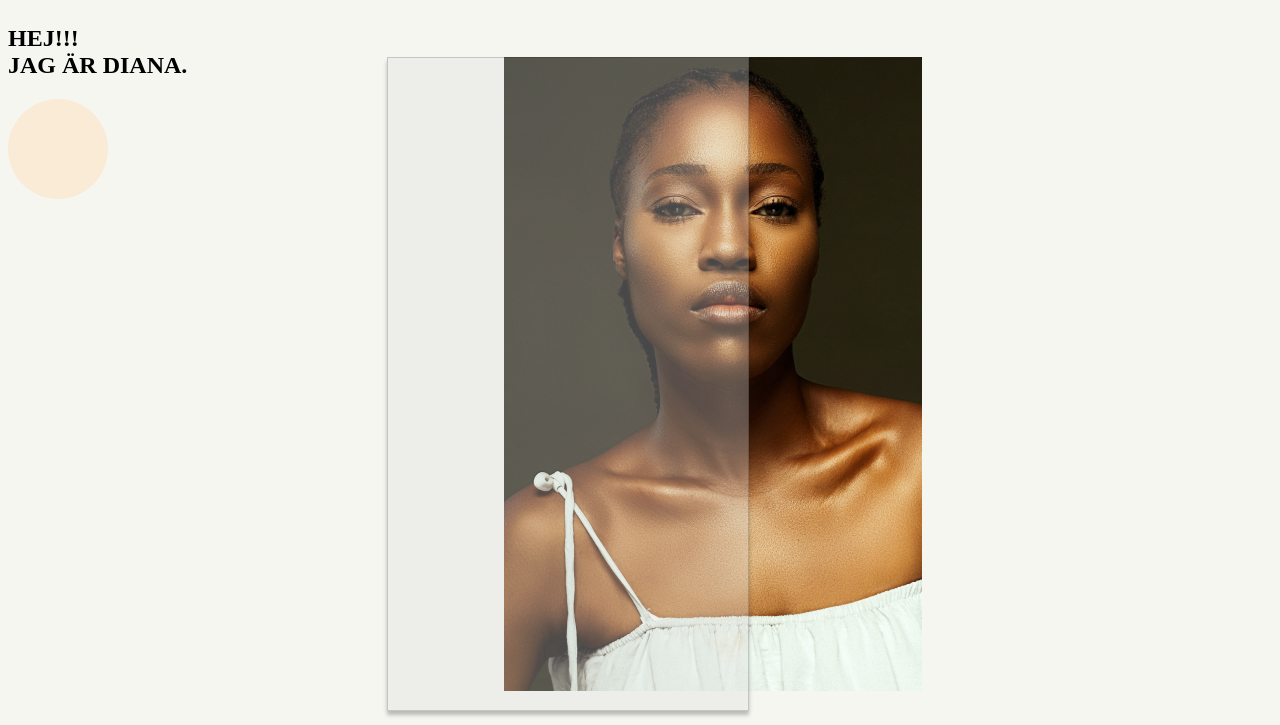
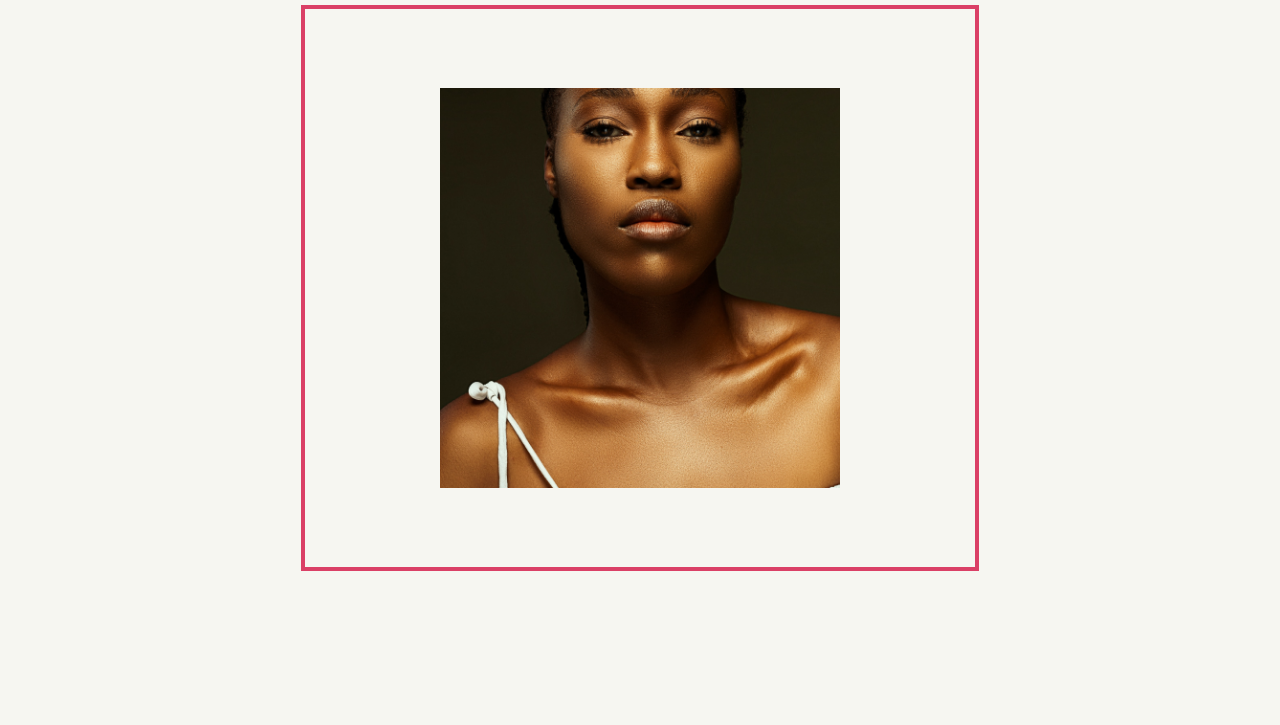
Before and after one commit to zjria/portfolio-website, a plain HTML site: page index.html in a window 1280 px wide. Shown: the part 75-800 px from the top of the page. Drawn offline with Linux system fonts and the light colour scheme; a web font is replaced by a local one.

Commit message:
some tex add

```diff
--- a/index.html
+++ b/index.html
@@ -27,19 +27,14 @@
                 <h5>Ladda ned cv</h5>
             </div>
         </div>
-
-            <div class="photo-section">
-                <div class="bg"></div>
+    </section>
+     <!-- Photo section  -->
+     <section class="photo-text">
+        <div class="main-photo">
+            <div class="shadow-photo">
             </div>
-            <div class="text-area">
-                <h2>Hej!!! <br>
-                    jag är Diana. </h2>
-            </div>
-            <div class="big-area">
-                <div class="small-area">
-                </div>
-            </div>
-    </section>
+        </div>
+     </section>
 
 
 
--- a/style.css
+++ b/style.css
@@ -53,48 +53,23 @@ body {
     text-decoration-line: underline;
     color: #000000;
 }
-
-/* photo section start  */
-.photo-text{
-    position: relative;
-}
-.photo-section {
-    background-image: url(images/gideon-hezekiah-FYxhALJcywI-unsplash\ 1.png);
-    background-repeat: no-repeat,
-        repeat;
-    background-position: center;
-    position: absolute;
-    width: 418px;
-    height: 634px;
-    left: 504px;
-    top: 132px;
+/* photo and text section start  */
+.main-photo{
+    border: 4px solid rgb(218, 64, 102);
+    width: 670px;
+    height: 558px;
+    display: flex;
     justify-content: center;
     align-items: center;
+    margin: 0 auto;
+    text-align: center;
 }
-
-.photo-section .bg {
-    position: absolute;
-    width: 360px;
-    height: 652px;
-    left: -117px;
-    top: 0px;
-    background: rgba(217, 217, 217, 0.33);
-    border: 1px solid rgba(0, 0, 0, 0.17);
-    box-shadow: 0px 4px 4px rgba(0, 0, 0, 0.25);
+.shadow-photo{
+    background-image: url(images/gideon-hezekiah-FYxhALJcywI-unsplash\ 1.png);
+    background-color: #cccccc;
+    height: 50vh;
+    width: 50vh;
+    background-position: center;
+    background-repeat: no-repeat;
+    background-size: cover;
 }
-/* Text area  */
-.text-area h2{
-    text-transform: uppercase;
-    display: flex;
-    align-items: center;
-}
-.big-area{
-    width: 100px;
-    height: 100px;
-    background-color: antiquewhite;
-    border-radius: 100%;
-    position: relative;
-}
-.big-area{
-
-}
```
